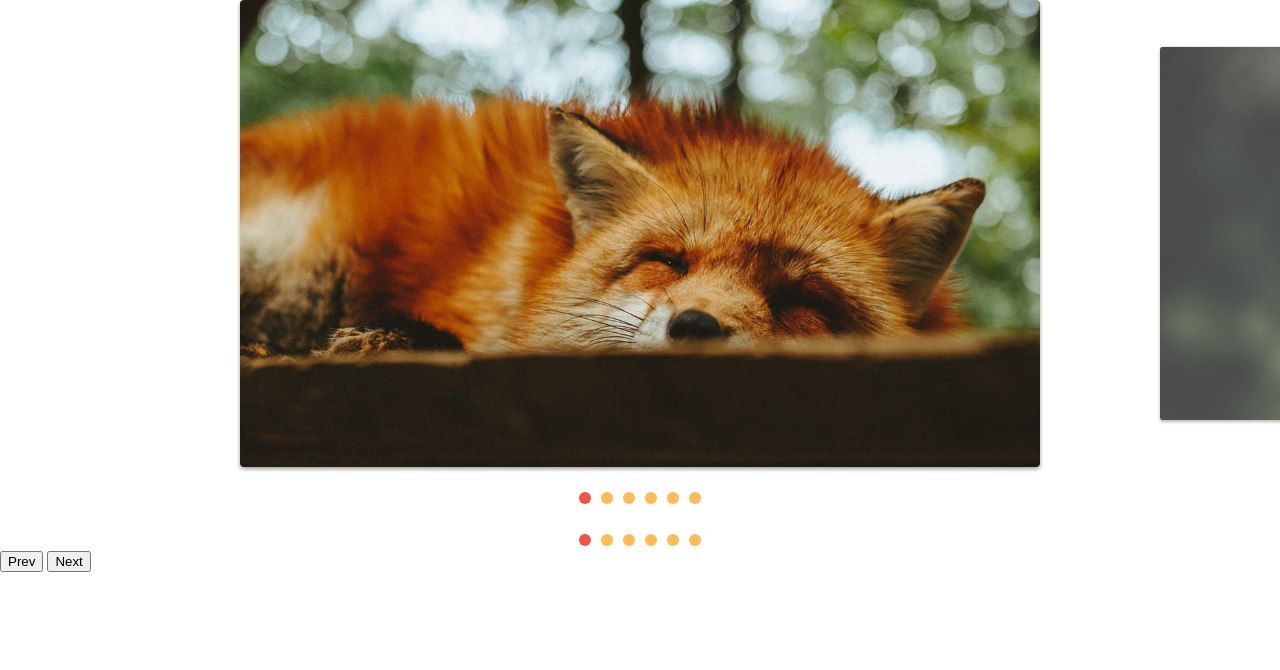
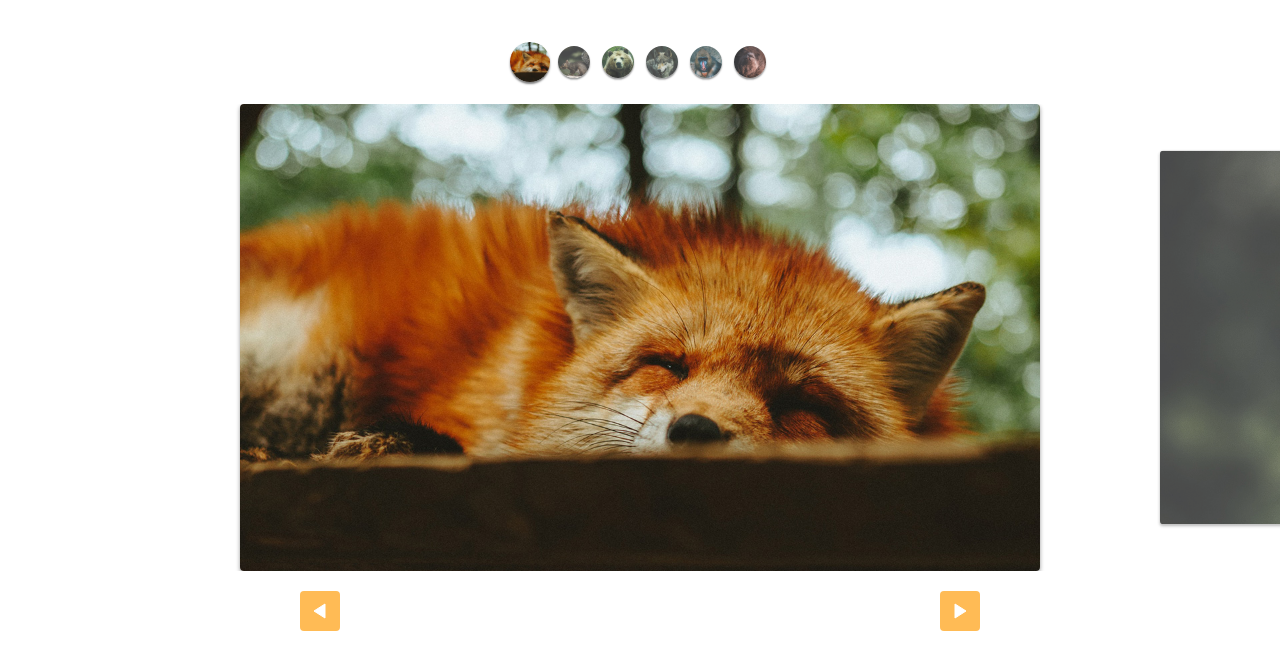
Before and after one commit to celsortc/slide-OJS, a website built with webpack: page index.html in a window 1280 px wide. Built offline with nearby package versions, Linux system fonts and the light colour scheme.

Commit message:
feat: custom controls estilizados

```diff
--- a/index.html
+++ b/index.html
@@ -10,6 +10,14 @@
 </head>
 
 <body>
+  <ul class="custom-controls">
+    <li><img src="img/foto1-thumb.jpg" alt=""></li>
+    <li><img src="img/foto2-thumb.jpg" alt=""></li>
+    <li><img src="img/foto3-thumb.jpg" alt=""></li>
+    <li><img src="img/foto4-thumb.jpg" alt=""></li>
+    <li><img src="img/foto5-thumb.jpg" alt=""></li>
+    <li><img src="img/foto6-thumb.jpg" alt=""></li>
+  </ul>
 
   <div class="slide-wrapper">
     <ul class="slide">
@@ -24,8 +32,8 @@
   </div>
 
   <div class="arrow-nav">
-    <button class="prev">Prev</button>
-    <button class="next">Next</button>
+    <button class="prev"></button>
+    <button class="next"></button>
   </div>
 
   <script type="module" src="./js/script.js"></script>
--- a/js/script.js
+++ b/js/script.js
@@ -1,7 +1,6 @@
-import { SlideNav } from "./slide.js";
+import SlideNav from "./slide.js";
 
 const slide = new SlideNav(".slide-wrapper", ".slide");
 slide.init();
 slide.addArrow(".prev", ".next");
-
-slide.addControl();
+slide.addControl(".custom-controls");
--- a/js/slide.js
+++ b/js/slide.js
@@ -152,7 +152,7 @@
   }
 }
 
-export class SlideNav extends Slide {
+export default class SlideNav extends Slide {
   constructor(wrapper, slide) {
     super(wrapper, slide);
     this.bindControlEvents();
--- a/style.css
+++ b/style.css
@@ -69,3 +69,48 @@
 [data-control="slide"] li a:hover {
   background: #e54;
 }
+
+.custom-controls {
+  display: flex;
+  margin-top: 40px;
+  margin-bottom: 20px;
+  flex-wrap: wrap;
+  justify-content: center;
+}
+
+.custom-controls li {
+  opacity: 0.8;
+  transform: scale(0.8);
+  width: 40px;
+  height: 40px;
+  border-radius: 50%;
+  overflow: hidden;
+  margin: 2px;
+  box-shadow: 0 2px 2px rgba(0, 0, 0, 0.5);
+  transition: 0.3s;
+}
+
+.custom-controls li.active {
+  opacity: 1;
+  transform: scale(1);
+}
+
+.arrow-nav {
+  display: flex;
+  justify-content: space-around;
+  margin: 20px 0;
+}
+
+.arrow-nav button {
+  cursor: pointer;
+  border: none;
+  border-radius: 4px;
+  background: #fb5 url("./img/arrow.svg") center center no-repeat;
+  color: white;
+  height: 40px;
+  width: 40px;
+}
+
+.arrow-nav button.prev {
+  transform: rotate(-180deg);
+}
```
Also changed, not shown: main.js.
